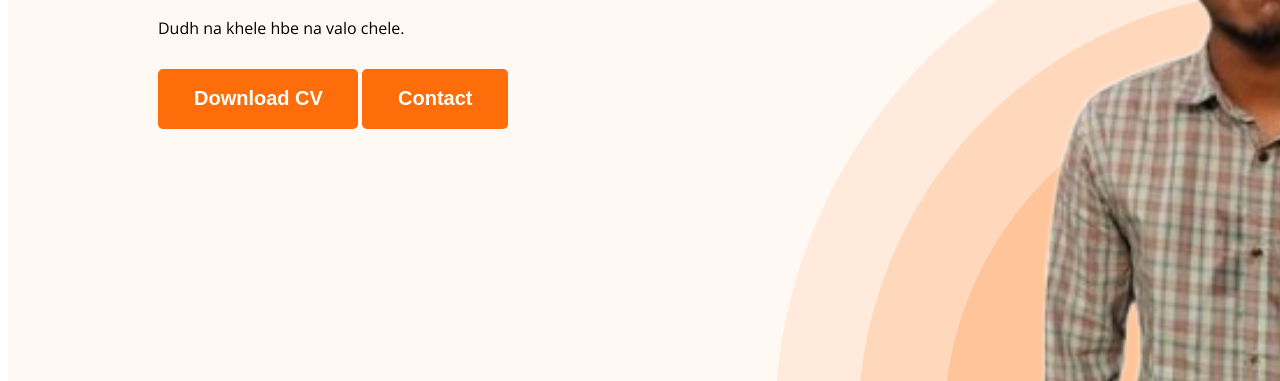
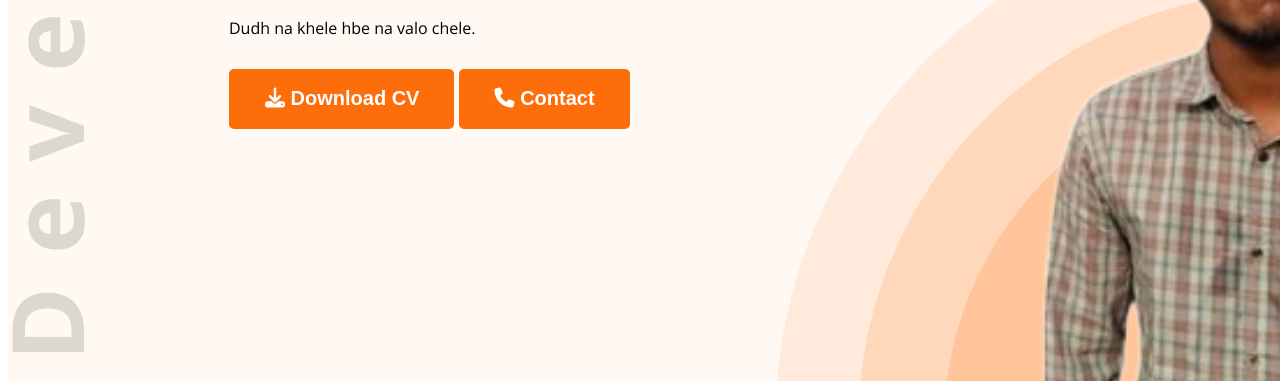
Before and after one commit to zaberpias117/web-developer-portfolio, a plain HTML site: page index.html in a window 1280 px wide. Shown: the part 419-800 px from the top of the page. Drawn offline with nearby package versions, Linux system fonts and the light colour scheme.

Commit message:
added icons

```diff
--- a/Styles/portfolio.css
+++ b/Styles/portfolio.css
@@ -51,9 +51,9 @@ nav a {
 /* Header related styles */
 header {
     background-color: #FFF8F3;
-    background-image: url(../images/header_bg.png);
+    background-image: url(../images/header_bg.png),url('../images/developer.png');
     background-repeat: no-repeat;
-    background-position: bottom right;
+    background-position: bottom right,top left;
     width: 1600px;
     height: 837px;
     flex-shrink: 0;
@@ -66,6 +66,7 @@ header {
     /* height: 837px; */
     justify-content: space-between;
     padding: auto;
+    margin-left:71px;
 }
 
 .profile-pic {
--- a/index.html
+++ b/index.html
@@ -10,7 +10,7 @@
   <link href="https://fonts.googleapis.com/css2?family=Open+Sans:ital,wght@0,300..800;1,300..800&display=swap"
     rel="stylesheet">
   <link rel="stylesheet" href="Styles/portfolio.css">
-
+  <script src="https://kit.fontawesome.com/36b3580b22.js" crossorigin="anonymous"></script>
 </head>
 
 <body>
@@ -28,8 +28,8 @@
         <h3 class="banner-greeting">Hi, I am</h3>
         <h1 class="baneer-title" style="font-size: 85px;font-weight: 700;">Zaber Pias</h1>
         <p class="banner-discription">Dudh na khele hbe na valo chele.</p>
-        <button class="btn-primary">Download CV</button>
-        <button class="btn-primary">Contact</button>
+        <button class="btn-primary"> <i class="fa-solid fa-download"></i> Download CV</button>
+        <button class="btn-primary"> <i class="fa-solid fa-phone"></i> Contact</button>
       </div>
       <img src="images/Pias.png" class="profile-pic">
     </div>
@@ -148,7 +148,7 @@
       </div>
     </div>
     <div class="download-CV">
-      <button class="btn-primary">Download CV</button>
+      <button class="btn-primary"> <i class="fa-solid fa-download"></i> Download CV</button>
     </div>
   </main>
 
```
